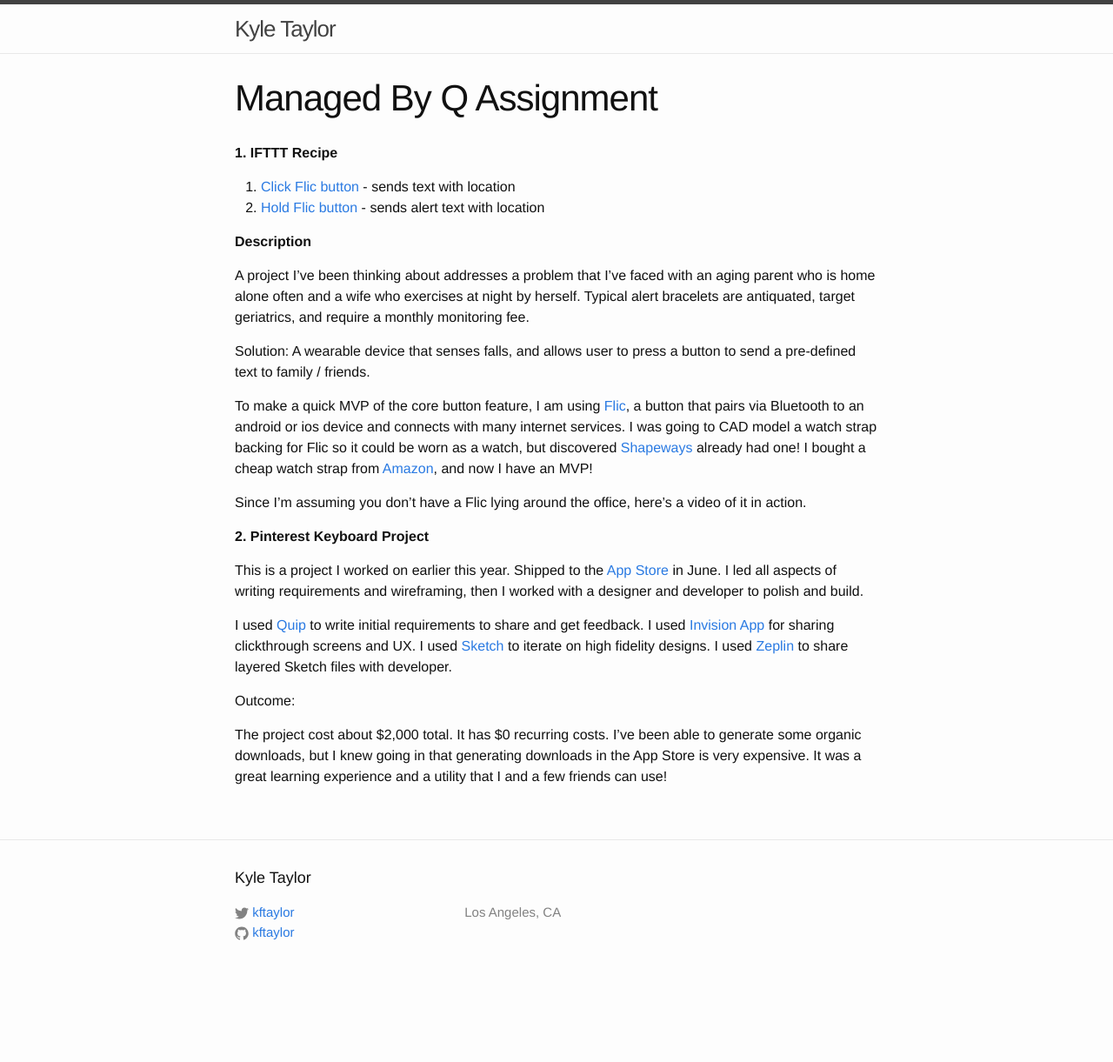
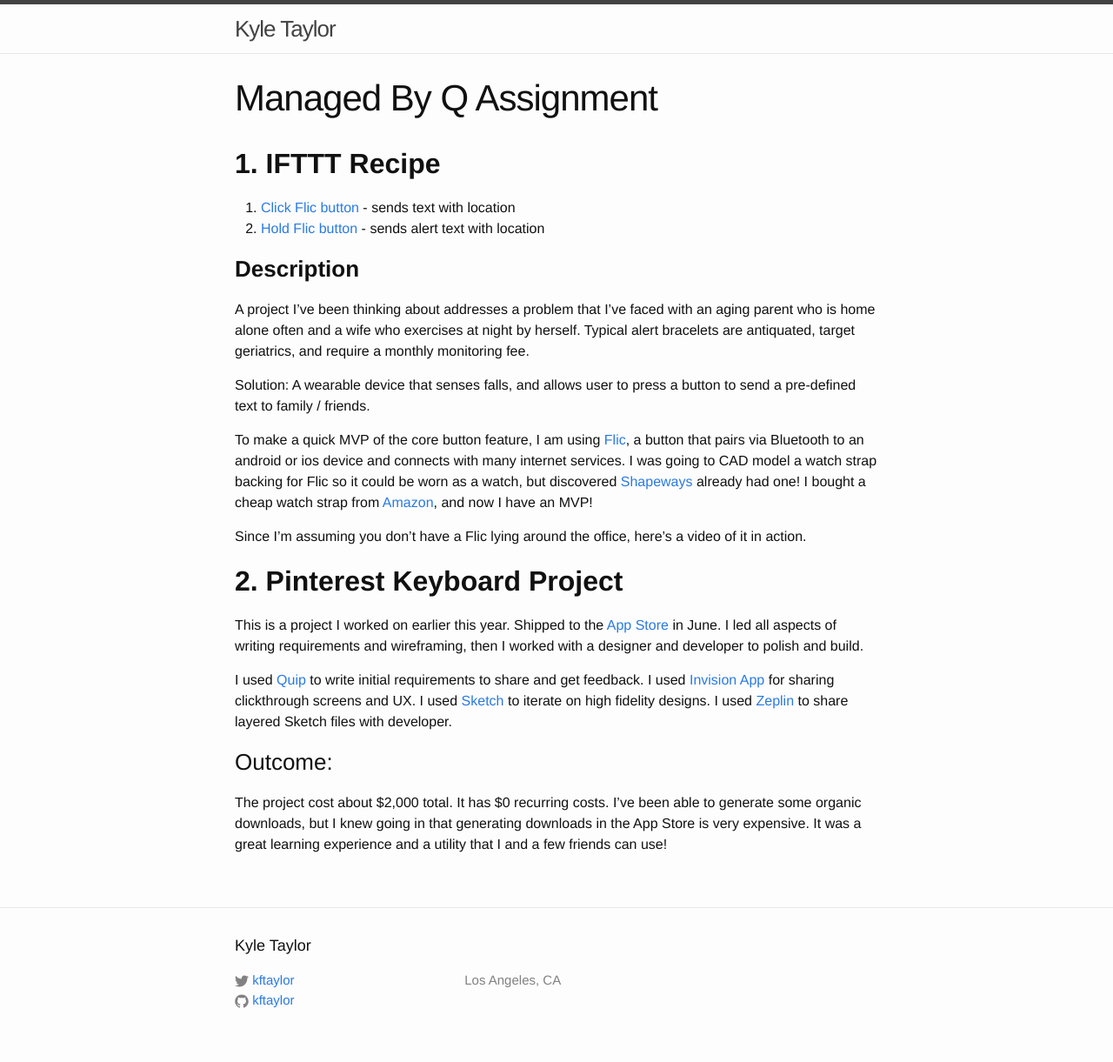
Before and after one commit to kftaylor/kftaylor.github.io, a Jekyll site: the page built from about.md, in a window 1280 px wide. Shown: the whole page at 87% size. Built offline with Jekyll 4.4.1, drawn with Linux system fonts in a browser that asks for light colours; before the commit the page ends 1143 px from its top, so only the background shows below that.

```diff
--- a/about.md
+++ b/about.md
@@ -3,12 +3,12 @@ title: Managed By Q Assignment
 layout: page
 permalink: "/q/"
 ---
-**1\. IFTTT Recipe**
+## **1\. IFTTT Recipe**
 
 1.  [Click Flic button](https://ifttt.com/applets/44303349d-if-you-click-flic-then-share-location-in-sms){:target="_blank"} - sends text with location
 2.  [Hold Flic button](https://ifttt.com/applets/44350944d-if-you-hold-flic-then-send-an-alert-sms-with-location){:target="_blank"} - sends alert text with location
 
-**Description**
+### **Description**
 
 A project I’ve been thinking about addresses a problem that I’ve faced with an aging parent who is home alone often and a wife who exercises at night by herself. Typical alert bracelets are antiquated, target geriatrics, and require a monthly monitoring fee.
 
```
Also changed, not shown: other parts of about.md (+2 -2 lines).
